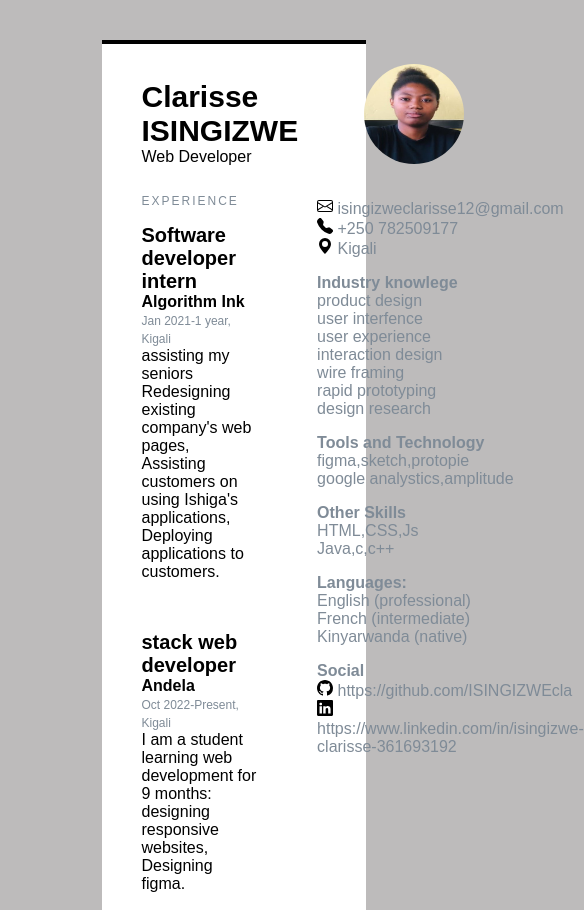
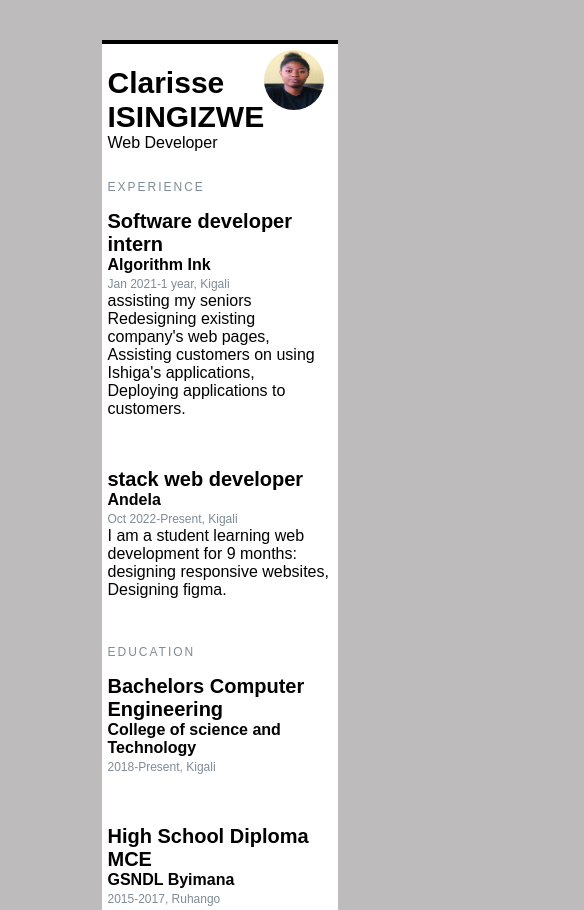
Before and after one commit to ISINGIZWEcla/My-CV-Resume, a plain HTML site: page index.html in a window 390 px wide. Shown: the top 910 px of the page, 584 px wide, since content can reach past the window. Drawn offline with Linux system fonts and the light colour scheme.

Commit message:
modification

```diff
--- a/index.html
+++ b/index.html
@@ -3,17 +3,17 @@
   <head>
     <title>cv/resume</title>
     <link rel="stylesheet" href="mycss.css" />
-
+    <meta name="viewport" content="width=device-width, initial-scale=1.0">
   </head>
   <body>
     <div class="box-cont">
-      <div class="title" id="myheader">
-        <div class="names">
+      <div class="title" >
+        <div class="names" id="myheader" onclick="colorChange()">
           <p></p><span class="name">Clarisse ISINGIZWE</span> </br>
           Web Developer</p>
         </div>
 
-        <div><img src="Clarisse.jpg" alt="profile" /></div>
+        <div ><img src="Clarisse.jpg" alt="profile" /></div>
       </div>
 
       <div class="details">
@@ -112,15 +112,23 @@
             <div class="knowlege">
               <p>
             <span class="cname">Social</span> </br>
-              <img src="github.svg" > https://github.com/ISINGIZWEcla<br />
-              <img src="linkedin.svg" > https://www.linkedin.com/in/isingizwe-clarisse-361693192
+              <img src="github.svg" > <a  href="https://github.com/ISINGIZWEcla">Github</a><br />
+              <img src="linkedin.svg" ><a href="https://www.linkedin.com/in/isingizwe-clarisse-361693192">Linkedin</a>
 
             </p>
           </div>
         </div>
       </div>
     </div>
+<script>
+  function colorChange() {
+  document.getElementById("myheader").style.color = randomColor();
+}
 
+function randomColor() {
+  return "#" + Math.floor(Math.random() * 16777215).toString(16);
+}
+</script>
 
   </body>
 </html>
--- a/mycss.css
+++ b/mycss.css
@@ -9,18 +9,15 @@ body {
 .title {
   display: flex;
   position: sticky;
-  top:0;
+  justify-content: space-between;
+  padding-right: 160px;
+  background-color: red;
+  top: 4px;
+  box-sizing: border-box;
+  width: 100%;
   background-color: rgba(255, 255, 255, 1);
 }
-.title img {
-  width: 100px;
-  height: 100px;
-  margin-left: 110px;
-  border-radius: 50%;
-}
-.title div {
-  width: 50%;
-}
+
 .box-cont {
   margin: 40px 25% 40px 25%;
   padding: 20px 0px 0 40px;
@@ -39,18 +36,15 @@ body {
    font-weight: bold;
 }
 
-.name:hover{
-  color:peru;
-}
+
+
 
 .positionn{
  font-size: 20px;
  font-weight: bold;
 }
 
-.positionn:hover{
-  color: coral;
-}
+
 
 .cname{
   font-size: 16px;
@@ -62,7 +56,7 @@ body {
 }
 .infos {
   color: #7f8b97;
-  padding-left: 60px;
+
 }
 
 .position{
@@ -80,3 +74,55 @@ body {
 .space {
   letter-spacing: 2px;
 }
+@media only screen and (min-width:801px) {
+  /* For big screen: */
+
+
+
+}
+
+@media only screen and (min-width:501px)
+{
+  .box-cont {
+    margin: 40px 25% 40px 25%;
+    padding: 20px 0px 0 40px;
+
+  }
+  .title img {
+    width: 100px;
+    height: 100px;
+    border-radius: 50%;
+
+  }
+  .infos{
+    padding-left: 60px;
+  }
+}
+@media only screen and (max-width:800px) {
+  /* For mobile phones: */
+
+
+  .details{
+    flex-direction: column;
+  }
+}
+
+@media only screen and (max-width:500px) {
+  .title img {
+    width: 60px;
+    height: 60px;
+    border-radius: 50%;
+
+  }
+  .infos{
+    padding-left: 6px;
+  }
+  .box-cont{
+    padding: 6px;
+  }
+
+}
+
+.names {
+
+}
```
